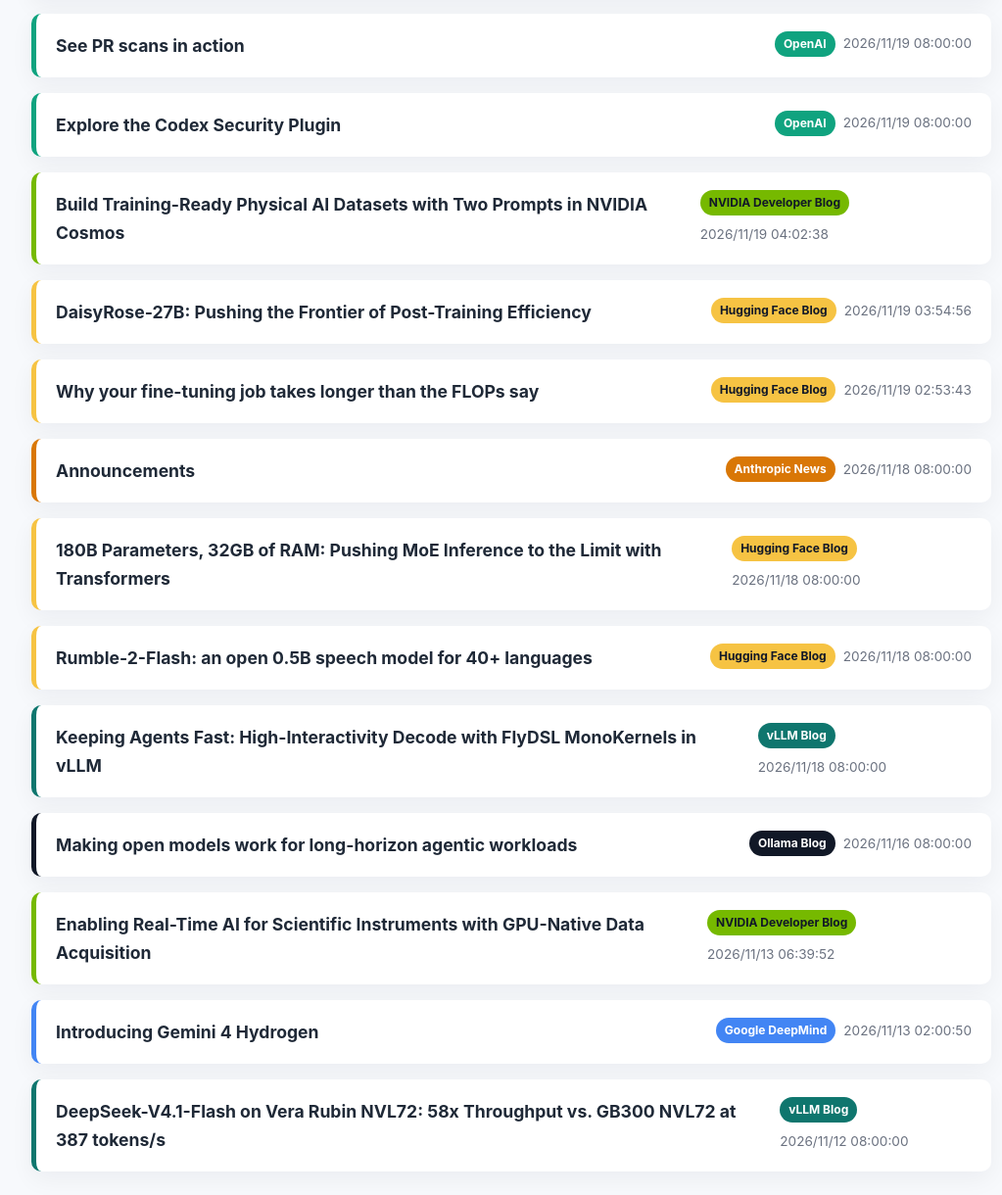
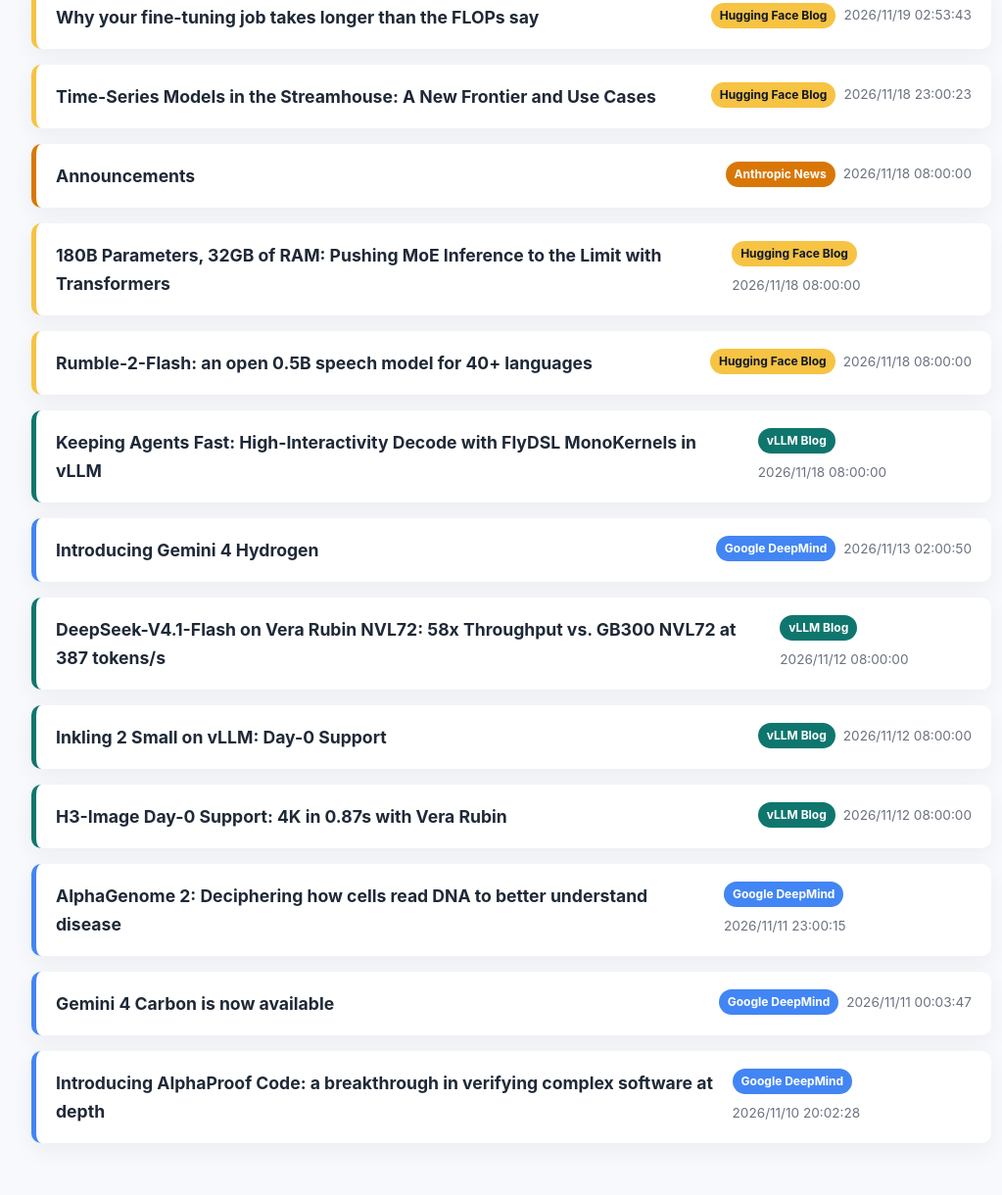
Before and after one commit to Tigercoll/AI-RSS, a plain HTML site: page index.html in a window 1280 px wide. Shown: the part 1277-2497 px from the top of the page at 98% size, without its empty margins (118-1141 px from the left). After the commit the page ends 2468 px from the top, so only its background shows below. Drawn offline with Linux system fonts and the light colour scheme.

Commit message:
🤖 自动同步 AI 动态与源配置 [skip ci]

```diff
--- a/index.html
+++ b/index.html
@@ -161,7 +161,7 @@
             <h1>🤖 AI 前沿技术追踪阅读器</h1>
             <p class="subtitle">优先聚合官方文章页，避免 release / tag / 压缩包类噪音。</p>
             <!-- START_UPDATE_TIME -->
-            <div class="status">系统最后自动更新于：2026/11/20 10:07:42（每 3 小时自动刷新）</div>
+            <div class="status">系统最后自动更新于：2026/11/20 19:04:35（每 3 小时自动刷新）</div>
             <!-- END_UPDATE_TIME -->
         </header>
 
@@ -212,30 +212,12 @@
                     </div>
                 </div>
             </article>
-<article class="post-card src-nvidia">
-                <div class="post-header">
-                    <h2 class="post-title"><a href="https://developer.nvidia.com/blog/reducing-rollout-bottlenecks-in-reinforcement-learning-with-nvidia-dynamo/" target="_blank" rel="noopener noreferrer">Reducing Rollout Bottlenecks in Reinforcement Learning with NVIDIA Dynamo</a></h2>
-                    <div class="post-meta">
-                        <span class="source-badge">NVIDIA Developer Blog</span>
-                        <time>2026/11/20 04:28:20</time>
-                    </div>
-                </div>
-            </article>
 <article class="post-card src-langchain">
                 <div class="post-header">
                     <h2 class="post-title"><a href="https://www.langchain.com/blog/series-c" target="_blank" rel="noopener noreferrer">LangChain Raises $300M Series C at $3B Valuation</a></h2>
                     <div class="post-meta">
                         <span class="source-badge">LangChain Blog</span>
                         <time>2026/11/20 02:24:58</time>
-                    </div>
-                </div>
-            </article>
-<article class="post-card src-nvidia">
-                <div class="post-header">
-                    <h2 class="post-title"><a href="https://developer.nvidia.com/blog/build-tool-calling-parsers-in-rust-with-ai-agents/" target="_blank" rel="noopener noreferrer">Build Tool-Calling Parsers in Rust with AI Agents</a></h2>
-                    <div class="post-meta">
-                        <span class="source-badge">NVIDIA Developer Blog</span>
-                        <time>2026/11/20 00:31:21</time>
                     </div>
                 </div>
             </article>
@@ -293,30 +275,21 @@
                     </div>
                 </div>
             </article>
-<article class="post-card src-nvidia">
-                <div class="post-header">
-                    <h2 class="post-title"><a href="https://developer.nvidia.com/blog/build-training-ready-physical-ai-datasets-with-two-prompts-in-nvidia-cosmos/" target="_blank" rel="noopener noreferrer">Build Training-Ready Physical AI Datasets with Two Prompts in NVIDIA Cosmos</a></h2>
-                    <div class="post-meta">
-                        <span class="source-badge">NVIDIA Developer Blog</span>
-                        <time>2026/11/19 04:02:38</time>
-                    </div>
-                </div>
-            </article>
-<article class="post-card src-huggingface">
-                <div class="post-header">
-                    <h2 class="post-title"><a href="https://huggingface.co/blog/RadixArk/daisyrose-27b-pushing-the-frontier-of-post-trainin" target="_blank" rel="noopener noreferrer">DaisyRose-27B: Pushing the Frontier of Post-Training Efficiency</a></h2>
-                    <div class="post-meta">
-                        <span class="source-badge">Hugging Face Blog</span>
-                        <time>2026/11/19 03:54:56</time>
-                    </div>
-                </div>
-            </article>
 <article class="post-card src-huggingface">
                 <div class="post-header">
                     <h2 class="post-title"><a href="https://huggingface.co/blog/Dharma-AI/predicting-fine-tuning-time" target="_blank" rel="noopener noreferrer">Why your fine-tuning job takes longer than the FLOPs say</a></h2>
                     <div class="post-meta">
                         <span class="source-badge">Hugging Face Blog</span>
                         <time>2026/11/19 02:53:43</time>
+                    </div>
+                </div>
+            </article>
+<article class="post-card src-huggingface">
+                <div class="post-header">
+                    <h2 class="post-title"><a href="https://huggingface.co/blog/ibm-research/time-series-powered-streamhouse" target="_blank" rel="noopener noreferrer">Time-Series Models in the Streamhouse: A New Frontier and Use Cases</a></h2>
+                    <div class="post-meta">
+                        <span class="source-badge">Hugging Face Blog</span>
+                        <time>2026/11/18 23:00:23</time>
                     </div>
                 </div>
             </article>
@@ -356,24 +329,6 @@
                     </div>
                 </div>
             </article>
-<article class="post-card src-ollama">
-                <div class="post-header">
-                    <h2 class="post-title"><a href="https://ollama.com/blog/open-models-long-horizon-agents" target="_blank" rel="noopener noreferrer">Making open models work for long-horizon agentic workloads</a></h2>
-                    <div class="post-meta">
-                        <span class="source-badge">Ollama Blog</span>
-                        <time>2026/11/16 08:00:00</time>
-                    </div>
-                </div>
-            </article>
-<article class="post-card src-nvidia">
-                <div class="post-header">
-                    <h2 class="post-title"><a href="https://developer.nvidia.com/blog/enabling-real-time-ai-for-scientific-instruments-with-gpu-native-data-acquisition/" target="_blank" rel="noopener noreferrer">Enabling Real-Time AI for Scientific Instruments with GPU-Native Data Acquisition</a></h2>
-                    <div class="post-meta">
-                        <span class="source-badge">NVIDIA Developer Blog</span>
-                        <time>2026/11/13 06:39:52</time>
-                    </div>
-                </div>
-            </article>
 <article class="post-card src-google">
                 <div class="post-header">
                     <h2 class="post-title"><a href="https://deepmind.google/blog/introducing-gemini-4-hydrogen/" target="_blank" rel="noopener noreferrer">Introducing Gemini 4 Hydrogen</a></h2>
@@ -392,6 +347,51 @@
                     </div>
                 </div>
             </article>
+<article class="post-card src-vllm">
+                <div class="post-header">
+                    <h2 class="post-title"><a href="https://vllm.ai/blog/2026-11-12-inkling2-small" target="_blank" rel="noopener noreferrer">Inkling 2 Small on vLLM: Day-0 Support</a></h2>
+                    <div class="post-meta">
+                        <span class="source-badge">vLLM Blog</span>
+                        <time>2026/11/12 08:00:00</time>
+                    </div>
+                </div>
+            </article>
+<article class="post-card src-vllm">
+                <div class="post-header">
+                    <h2 class="post-title"><a href="https://vllm.ai/blog/2026-11-12-minimax-h3-image-rubin" target="_blank" rel="noopener noreferrer">H3-Image Day-0 Support: 4K in 0.87s with Vera Rubin</a></h2>
+                    <div class="post-meta">
+                        <span class="source-badge">vLLM Blog</span>
+                        <time>2026/11/12 08:00:00</time>
+                    </div>
+                </div>
+            </article>
+<article class="post-card src-google">
+                <div class="post-header">
+                    <h2 class="post-title"><a href="https://deepmind.google/blog/alphagenome-2-deciphering-how-cells-read-dna-to-better-understand-disease/" target="_blank" rel="noopener noreferrer">AlphaGenome 2: Deciphering how cells read DNA to better understand disease</a></h2>
+                    <div class="post-meta">
+                        <span class="source-badge">Google DeepMind</span>
+                        <time>2026/11/11 23:00:15</time>
+                    </div>
+                </div>
+            </article>
+<article class="post-card src-google">
+                <div class="post-header">
+                    <h2 class="post-title"><a href="https://deepmind.google/blog/gemini-4-carbon-is-now-available/" target="_blank" rel="noopener noreferrer">Gemini 4 Carbon is now available</a></h2>
+                    <div class="post-meta">
+                        <span class="source-badge">Google DeepMind</span>
+                        <time>2026/11/11 00:03:47</time>
+                    </div>
+                </div>
+            </article>
+<article class="post-card src-google">
+                <div class="post-header">
+                    <h2 class="post-title"><a href="https://deepmind.google/blog/introducing-alphaproof-code/" target="_blank" rel="noopener noreferrer">Introducing AlphaProof Code: a breakthrough in verifying complex software at depth</a></h2>
+                    <div class="post-meta">
+                        <span class="source-badge">Google DeepMind</span>
+                        <time>2026/11/10 20:02:28</time>
+                    </div>
+                </div>
+            </article>
             <!-- END_FEED_CONTENT -->
         </main>
     </div>
```
Also changed, not shown: 1 other file.
